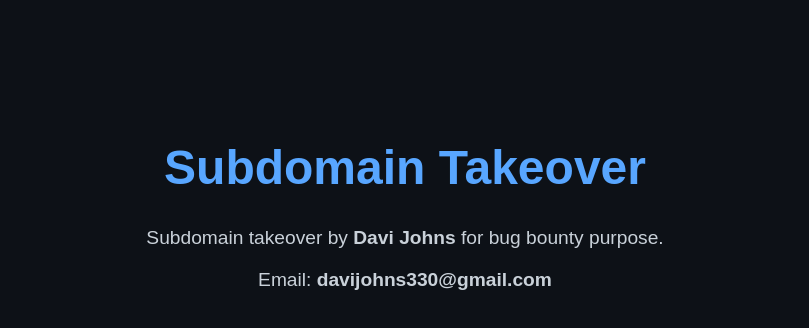
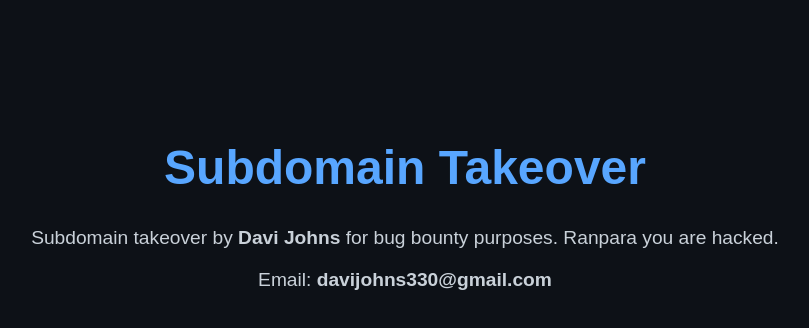
Before and after one commit to DaviJohns69/thebrowsercompany.github.io, a plain HTML site: page index.html in a window 1280 px wide. Shown: the whole page, without its empty margins (235-1044 px from the left). Drawn offline with Linux system fonts and the light colour scheme.

Commit message:
Update index.html

```diff
--- a/index.html
+++ b/index.html
@@ -22,7 +22,7 @@
 </head>
 <body>
   <h1>Subdomain Takeover</h1>
-  <p>Subdomain takeover by <strong>Davi Johns</strong> for bug bounty purpose.</p>
+  <p>Subdomain takeover by <strong>Davi Johns</strong> for bug bounty purposes. Ranpara you are hacked.</p>
   <p>Email: <strong>davijohns330@gmail.com</strong></p>
 </body>
 </html>
```
